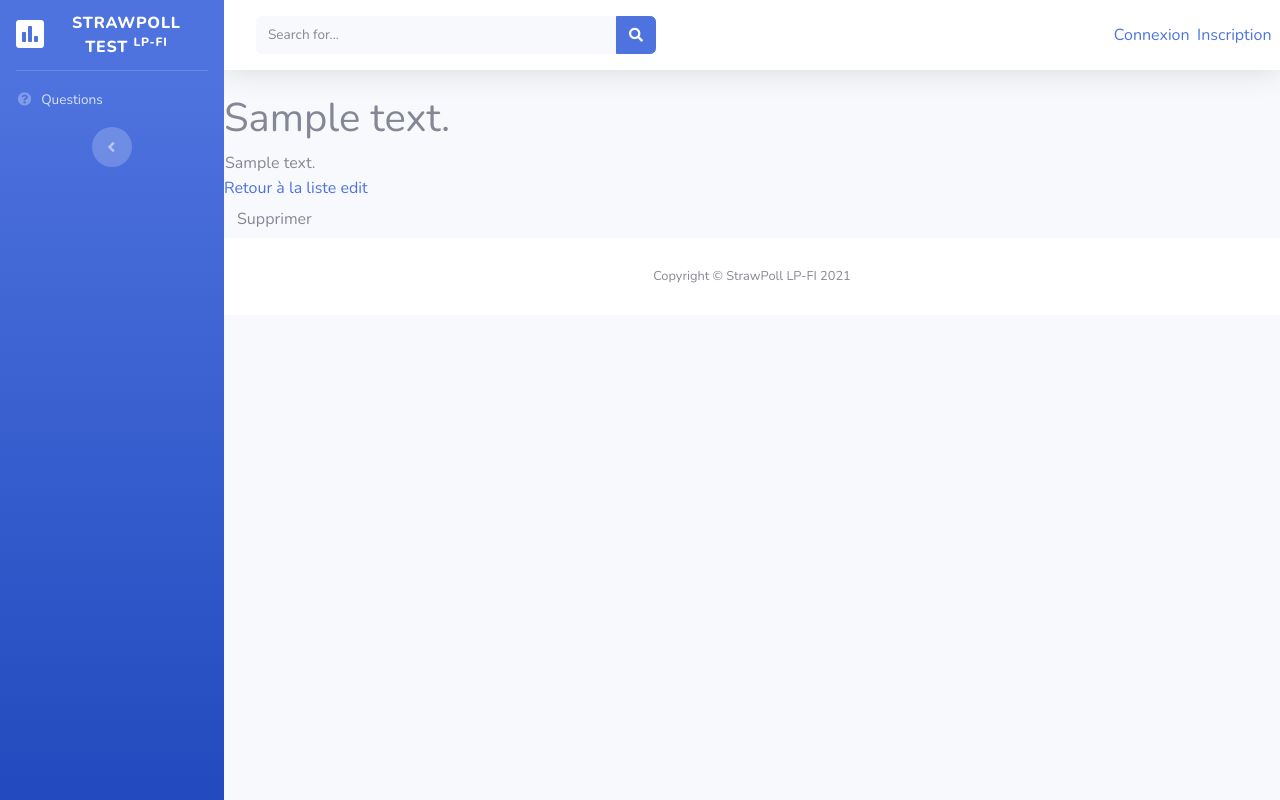
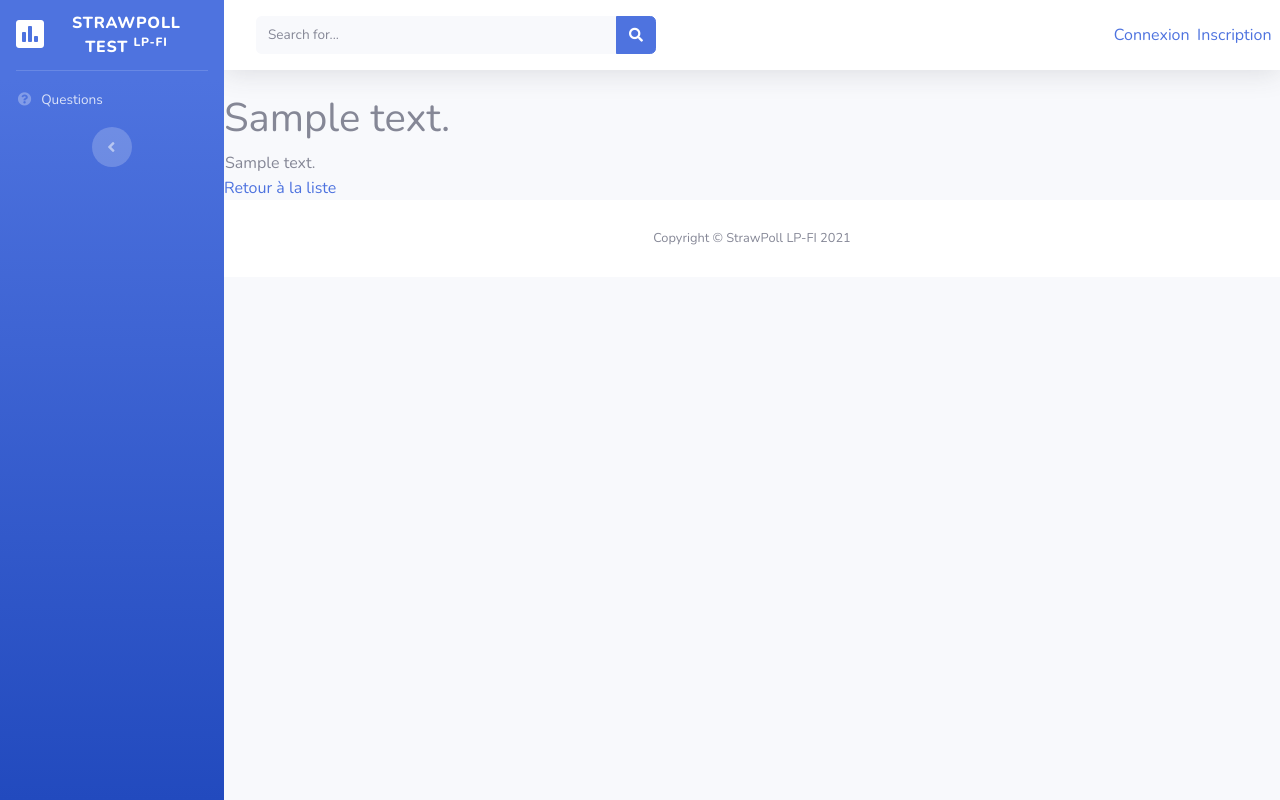
Before and after one commit to teffahiryan/lpdim-fi-symfony, a Symfony app: template templates/questions/show.html.twig in a window 1280 px wide. Run offline with Twig, Linux system fonts and the light colour scheme; the template is opened without the code that fills it: most values are stand-ins (such as "Sample title", 1, 10 or a date in 2020); some libraries are stand-ins or nearby versions.

Commit message:
delete "delete" and "update" on show questions

```diff
--- a/templates/questions/show.html.twig
+++ b/templates/questions/show.html.twig
@@ -20,9 +20,4 @@
 
     <a href="{{ path('questions_index') }}">Retour à la liste</a>
 
-    <a href="{{ path('questions_edit', {'id': question.id}) }}">edit</a>
-
-    {{ include('questions/_delete_form.html.twig') }}
-
-
 {% endblock %}
```
